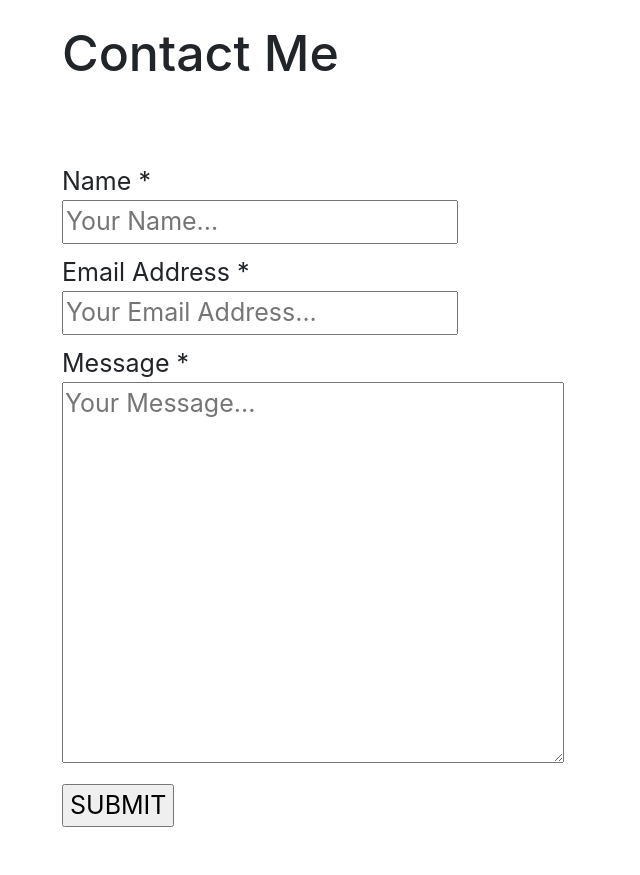
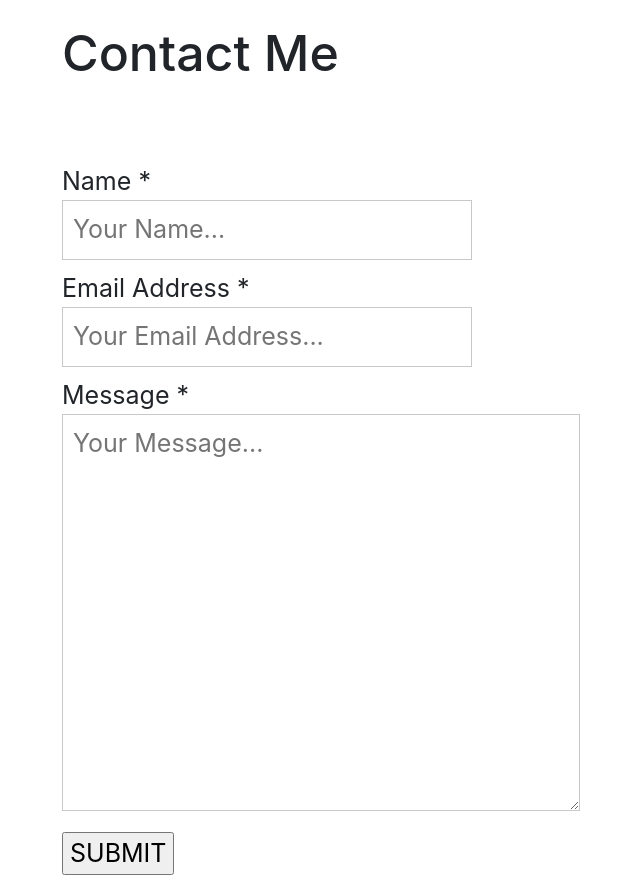
Before and after one commit to mirkodagnese/mirkodagnese.github.io, a PHP site: page /contact.html in a window 1280 px wide. Shown: the part 175-1050 px from the top of the page, without its empty margins (23-663 px from the left). Before the commit the page ends 1002 px from the top, so only its background shows below. Run offline with PHP 8.4, Linux system fonts and the light colour scheme.

Commit message:
Aggiustato il form rendendolo uguale per tutti i campi.

```diff
--- a/contact.html
+++ b/contact.html
@@ -45,14 +45,14 @@
 <form action="">
   <div>Name *</div>
   <div>
-    <input type="text" placeholder="Your Name..." required>
+    <input class="my-form" type="text" placeholder="Your Name..." required minlenght="3" maxlength="12">
   </div>
   <div class="space-top" style="margin-top: 10px">Email Address *</div>
   <div>
-    <input type="email" placeholder="Your Email Address...">
+    <input class="my-form" type="email" placeholder="Your Email Address..." required>
   </div>
   <div class="space-top" style="margin-top: 10px">Message *</div>
-  <textarea name="" id="" cols="30" rows="10" placeholder="Your Message..."></textarea>
+  <textarea class="my-form" name="" id="" cols="30" rows="10" placeholder="Your Message..." required minlenght="10"></textarea>
   <div>
     <input type="submit" class="space-top" style="margin-top: 10px" value="SUBMIT">
   </div>
--- a/css/myStyle.css
+++ b/css/myStyle.css
@@ -141,3 +141,10 @@ hr {
 	height: 100%;
 	display: block;
 }
+
+.my-form {
+	border: solid;
+	border-width: 1px;
+	border-color: #C8C8C8;
+	padding: 10px;
+}
```
